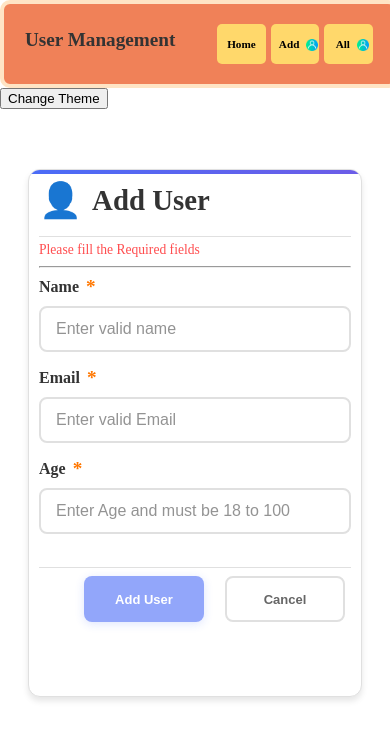
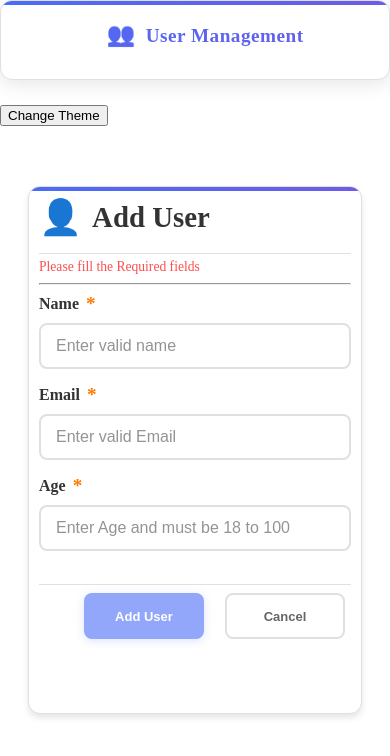
Before and after one commit to ansarirayyan01/CRUD, an Angular app: page /add-user in a window 390 px wide. Shown: the top 756 px of the page. Built offline with nearby package versions, Linux system fonts and the light colour scheme; data requests are answered from the project's data file.

Commit message:
updated css

```diff
--- a/src/app/header/header.component.css
+++ b/src/app/header/header.component.css
@@ -1,109 +1,199 @@
 .nav {
   width: 100%;
-    height: 70px;
-    margin: 0 auto;
+  min-height: 80px;
+  margin: 0 auto 25px;
   display: flex;
-    justify-content: space-around;
+  flex-wrap: wrap;
+  justify-content: space-between;
   align-items: center;
-    border: 4px solid bisque;
-    background-color: rgb(240, 129, 88);
-    border-radius: 10px;
-    flex-wrap: wrap;
+  background: var(--card-bg);
+  border-radius: 12px;
+  box-shadow: 0 4px 20px rgba(0, 0, 0, 0.1);
+  padding: 15px 20px;
+  position: relative;
+  overflow: hidden;
+  transition: all var(--transition-speed) ease;
+  border: 1px solid var(--border-color);
+  box-sizing: border-box;
+  gap: 15px;
+}
+
+@media (max-width: 768px) {
+  .nav {
+    flex-direction: column;
+    height: auto;
+    padding: 15px;
+    text-align: center;
+  }
+
+  .nav-links {
+    margin-top: 15px;
+    justify-content: center;
+    width: 100%;
+  }
+
+  .nav-links a {
+    padding: 8px 16px;
+    min-width: auto;
+    font-size: 0.9rem;
+  }
+}
+
+.nav::before {
+  content: "";
+  position: absolute;
+  top: 0;
+  left: 0;
+  right: 0;
+  height: 4px;
+  background: linear-gradient(90deg, #4a6cf7, #6c5ce7);
+  z-index: 1;
 }
 
 .container-h1 {
-    font-size: 2rem;
+  font-size: 1.8rem;
   margin: 0;
+  font-weight: 700;
+  background: linear-gradient(135deg, #4a6cf7, #6c5ce7);
+  -webkit-background-clip: text;
+  background-clip: text;
+  -webkit-text-fill-color: transparent;
+  letter-spacing: 0.5px;
+  position: relative;
+  padding-left: 10px;
+  /* color: var(--text-secondary); */
+}
+
+.container-h1::before {
+  content: "👥";
+  margin-right: 10px;
+  font-size: 1.2em;
 }
 
 .nav-links {
   display: flex;
-    gap: 10px;
+  gap: 15px;
+  align-items: center;
+  display: flex;
+  gap: 15px;
+  align-items: center;
+  flex-wrap: wrap;
+  justify-content: flex-end;
+  max-width: 100%;
 }
 
 .nav-links a,
 .btn-home,
 .btn-add-nav {
   text-decoration: none;
-    color: black;
-    padding: 10px 20px;
-    border-radius: 5px;
-    transition: background 0.2s, color 0.2s;
-    font-weight: bold;
-    background: #ffd86b;
-    font-size: 1rem;
-    width: 100px;
+  color: var(--text-primary);
+  padding: 10px 24px;
+  border-radius: 25px;
+  transition: all 0.3s cubic-bezier(0.25, 0.8, 0.25, 1);
+  font-weight: 600;
+  background: var(--card-bg);
+  font-size: 0.95rem;
+  min-width: 120px;
   text-align: center;
-    border: none;
-    margin: 0 10px;
-    display: flex;
+  border: 2px solid var(--accent-color);
+  margin: 0;
+  display: inline-flex;
   align-items: center;
   justify-content: center;
   box-sizing: border-box;
+  position: relative;
+  overflow: hidden;
+  box-shadow: 0 2px 10px rgba(74, 108, 247, 0.1);
+
+  white-space: nowrap;
+  overflow: hidden;
+  text-overflow: ellipsis;
+  max-width: 100%;
+}
+
+.nav-links a::before,
+.btn-home::before,
+.btn-add-nav::before {
+  content: "";
+  position: absolute;
+  top: 0;
+  left: 0;
+  width: 100%;
+  height: 100%;
+  background: linear-gradient(
+    135deg,
+    rgba(74, 108, 247, 0.1),
+    rgba(108, 92, 231, 0.1)
+  );
+  opacity: 0;
+  transition: opacity 0.3s ease;
+  z-index: 0;
+}
+
+.nav-links a span,
+.btn-home span,
+.btn-add-nav span {
+  position: relative;
+  z-index: 1;
 }
 
 .nav-links a:hover,
 .btn-home:hover,
 .btn-add-nav:hover {
-    color: #4e54c8;
-    border: 1px solid black;
-    box-shadow: 0 2px 10px rgba(0, 0, 0, 0.1);
+  transform: translateY(-2px);
+  box-shadow: 0 4px 15px rgba(74, 108, 247, 0.2);
+  color: var(--accent-color);
+  border-color: var(--accent-color);
+}
+
+.nav-links a:hover::before,
+.btn-home:hover::before,
+.btn-add-nav:hover::before {
+  opacity: 1;
+}
+
+.nav-links a:active,
+.btn-home:active,
+.btn-add-nav:active {
+  transform: translateY(0);
+  box-shadow: 0 2px 8px rgba(74, 108, 247, 0.15);
 }
 
 .icon-img {
-    position: relative;
-    top: 1px;
-    left: 7px;
   width: 18px;
-    height: 20px;
+  height: 18px;
+  margin-right: 8px;
+  filter: var(--icon-filter, none);
+  transition: all 0.3s ease;
+}
+
+/* Dark mode specific styles */
+body.dark-theme .nav {
+  box-shadow: 0 4px 20px rgba(0, 0, 0, 0.3);
+}
+
+body.dark-theme .nav-links a,
+body.dark-theme .btn-home,
+body.dark-theme .btn-add-nav {
+  border-color: var(--accent-color);
+  color: var(--text-primary);
+}
+
+body.dark-theme .nav-links a:hover,
+body.dark-theme .btn-home:hover,
+body.dark-theme .btn-add-nav:hover {
+  color: var(--accent-color);
+  box-shadow: 0 4px 15px rgba(74, 108, 247, 0.3);
 }
 
 /* Responsive styles */
-@media (max-width: 800px) {
+@media (max-width: 992px) {
   .nav {
-        height: 80px;
-        padding: 10px 0;
-        width: 100%;
+    height: auto;
+    padding: 15px 20px;
+    flex-direction: column;
+    gap: 15px;
   }
-    .container-h1 {
-        font-size: 1.5rem;
-        margin-bottom: 10px;
-    }
-    .nav-links {
-        width: 80%;
-        align-items: center;
-        gap: 20px;
-        max-width: 40vw;
-        height: 40px;
-    }
-    .nav-links a,
-    .btn-home,
-    .btn-add-nav {
-        width: 80vw;
-        max-width: 300px;
-        text-align: center;
-        font-size: 1.2rem;
-        padding: 10px 0;
-        margin: 3px 0;
-    }
-}
-
-@media (max-width: 600px) {
-    .nav {
-        height: 60px;
-        padding: 10px 0;
-    }
-    .container-h1 {
-        font-size: 1.2rem;
-        margin-bottom: 8px;
-    }
-    .nav-links {
-        width: 100%;
-        align-items: center;
-        gap: 20px;
-        /* font-size: 0.8rem; */
-    }
-    .nav-links a,
   .btn-home,
   .btn-add-nav {
     width: 95vw;
@@ -120,6 +210,27 @@
   }
 }
 
+@media (max-width: 768px) {
+  .nav {
+    padding: 0 15px;
+    height: auto;
+    min-height: 80px;
+  }
+
+  .nav-links {
+    width: 100%;
+    justify-content: center;
+    padding: 10px 0;
+  }
+
+  .container-h1 {
+    font-size: 1.4rem;
+    text-align: center;
+    width: 100%;
+    margin: 10px 0;
+  }
+}
+
 @media (max-width: 450px) {
   .nav {
     height: 60px;
@@ -127,10 +238,10 @@
     display: flex;
     align-items: center;
   }
-    .container-h1{
+  .container-h1 {
     font-size: 1.2rem;
   }
-    .nav-links{
+  .nav-links {
     width: 100%;
     align-items: center;
     gap: 5px;
@@ -149,5 +260,4 @@
     width: 12px;
     height: 12px;
   }
-
 }
```
Lines whose indentation alone changed are shown as unchanged.
